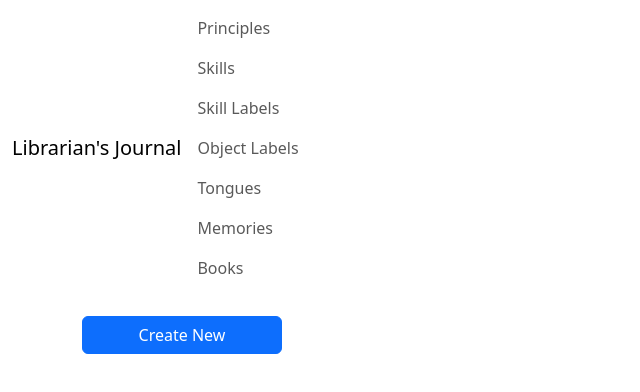
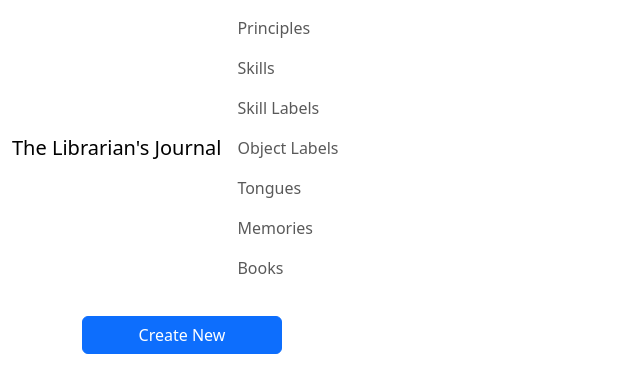
Before and after one commit to pablo-is-a-goblin/boh_assistant, a React (Create React App) app in the folder req/react/code/: page / in a window 1280 px wide. Shown: the top 392 px of the page, without its empty margins (0-640 px from the left). Built offline with nearby package versions, Linux system fonts and the light colour scheme; no server answers.

Commit message:
minor changes

```diff
--- a/req/react/code/public/index.html
+++ b/req/react/code/public/index.html
@@ -9,7 +9,7 @@
       name="description"
       content="Web site created using create-react-app"
     />
-    <title>React App</title>
+    <title>The Librarian's Journal</title>
   </head>
   <body>
     <noscript>You need to enable JavaScript to run this app.</noscript>
--- a/req/react/code/src/components/Nav.js
+++ b/req/react/code/src/components/Nav.js
@@ -19,7 +19,7 @@ export default function Navigate({changeMateria}) {
   return (
     <div>
       <Navbar>
-        <NavbarBrand href="/">Librarian's Journal</NavbarBrand>
+        <NavbarBrand href="/">The Librarian's Journal</NavbarBrand>
           <Nav className="me-auto" navbar>
             {links}
           </Nav>
```
Also changed, not shown: 1 other file (tests, documents, lock files or other folders).
